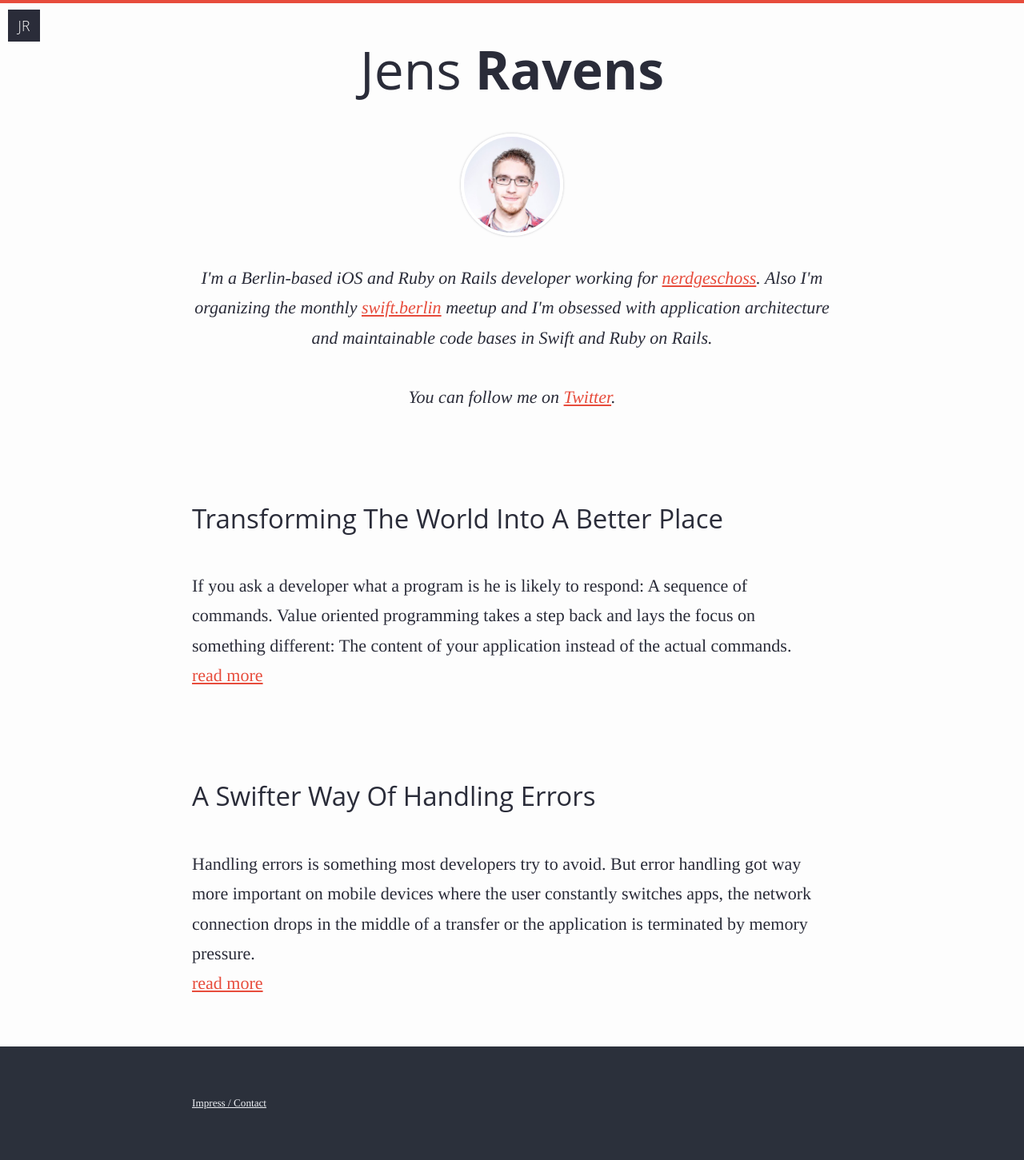
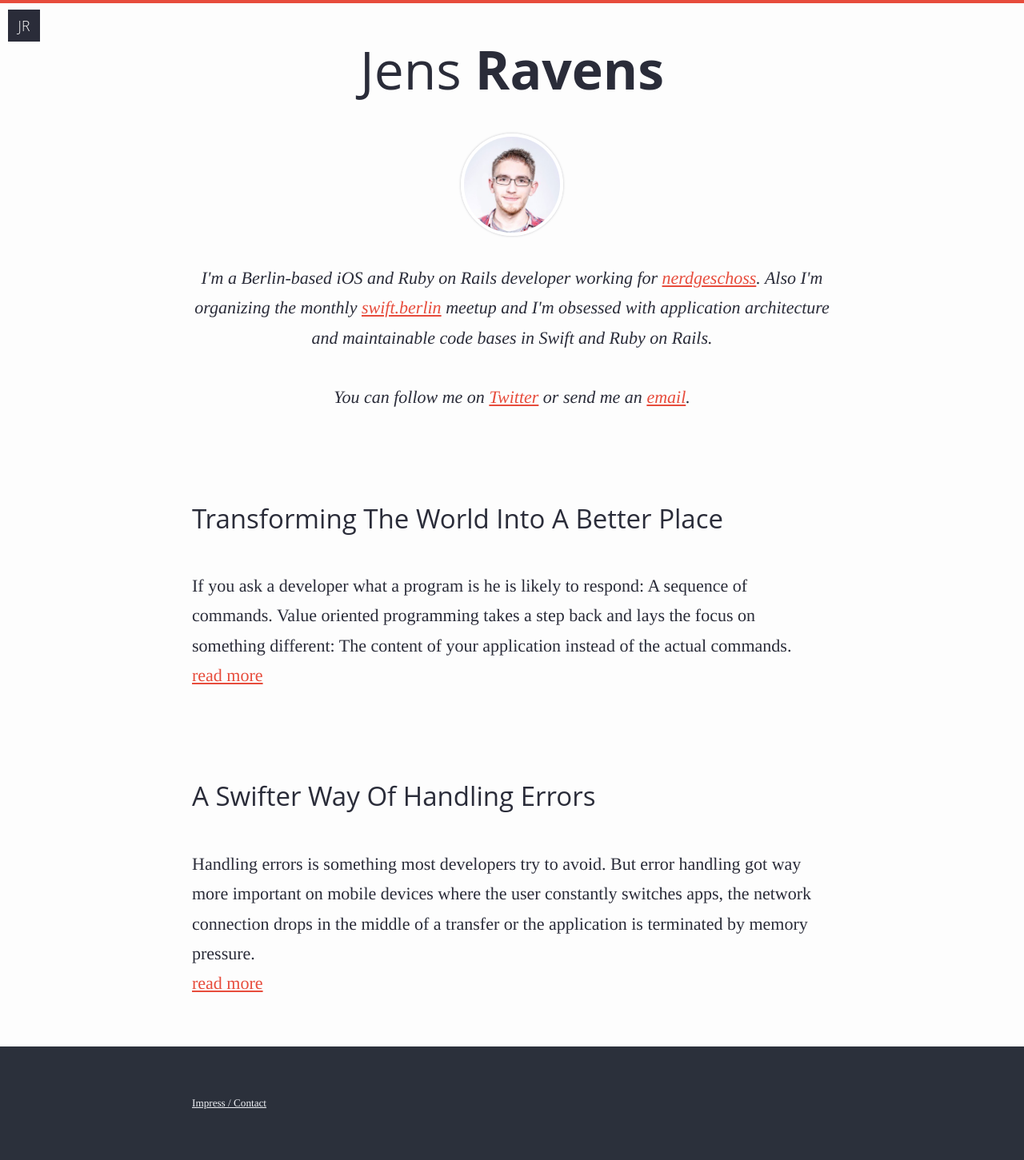
Before and after one commit to JensRavens/jensravens.github.io, a Jekyll site: the page built from index.html, in a window 1280 px wide. Shown: the whole page at 80% size. Built offline with Jekyll 4.4.1, drawn with Linux system fonts in a browser that asks for light colours; Markdown is read by kramdown in place of the engine named in the settings.

Commit message:
add email address

```diff
--- a/index.html
+++ b/index.html
@@ -7,14 +7,9 @@ title: Home
   <p class="lead">I'm a Berlin-based iOS and Ruby on Rails developer working for <a href="http://nerdgeschoss.de">nerdgeschoss</a>. Also I'm organizing the monthly <a href="http://swift.berlin">swift.berlin</a> meetup and I'm obsessed with application architecture and maintainable code bases in Swift and Ruby on Rails.</p>
 
   <p class="lead">
-    You can follow me on <a href="https://twitter.com/JensRavens">Twitter</a>.
+    You can follow me on <a href="https://twitter.com/JensRavens">Twitter</a> or send me an <a href="mailto:blog@jensravens.de">email</a>.
   </p>
 </div>
-<!-- <div class="hero" style="background-image: url(/img/berlin.jpg)">
-  <div class="container">
-
-  </div>
-</div> -->
 <div class="container">
   {% for post in site.posts %}
     <article>
```
